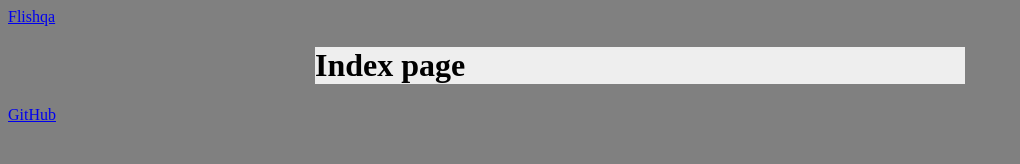
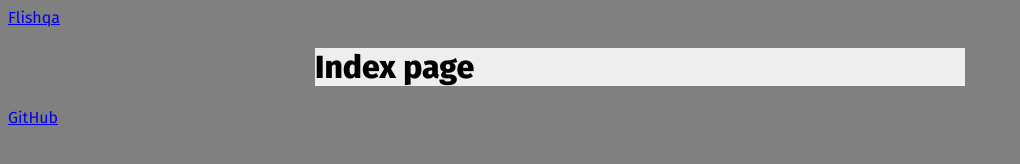
Before and after one commit to FlishCake/site, a Gatsby site: page / in a window 1280 px wide. Shown: the whole page, without its empty margins (0-1020 px from the left). Built offline with nearby package versions, Linux system fonts and the light colour scheme; Gatsby itself is replaced by a stand-in of ours.

Commit message:
add add font

```diff
--- a/src/styles/global.css
+++ b/src/styles/global.css
@@ -1,3 +1,6 @@
+@import url('https://fonts.googleapis.com/css2?family=Fira+Sans:wght@200;400;600;800&display=swap');
+
 html {
     background-color: gray;
+    font-family: 'Fira Sans', sans-serif;
 }
```
